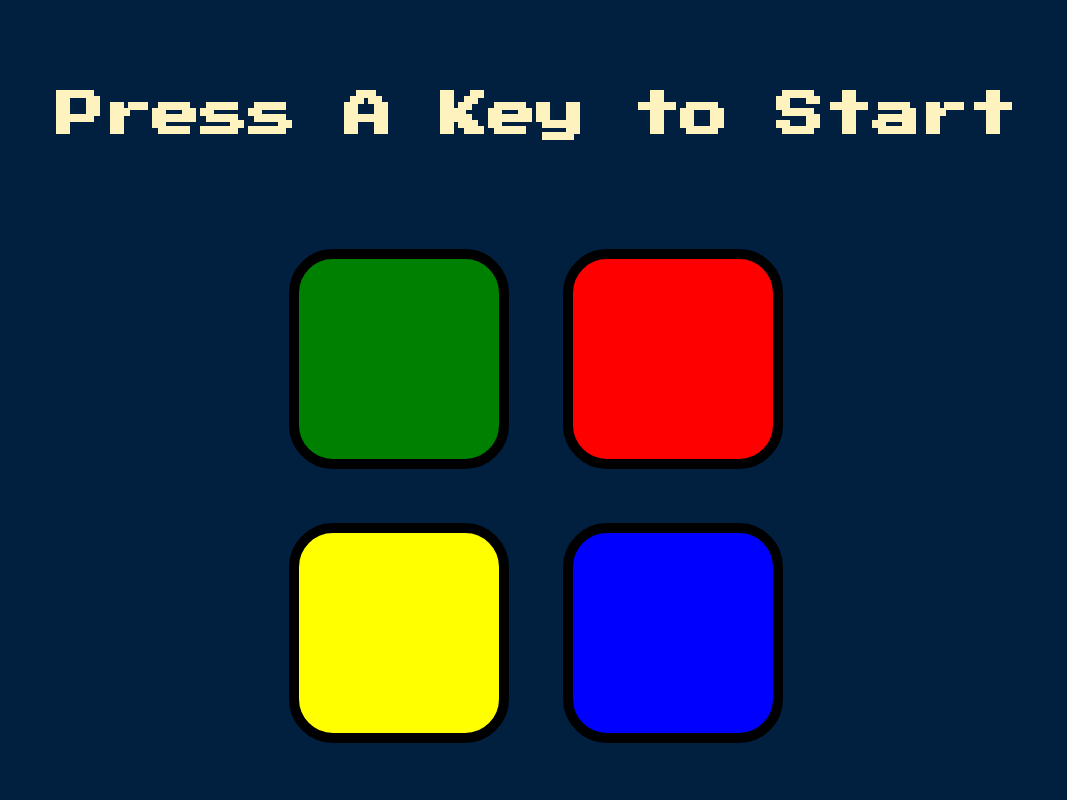
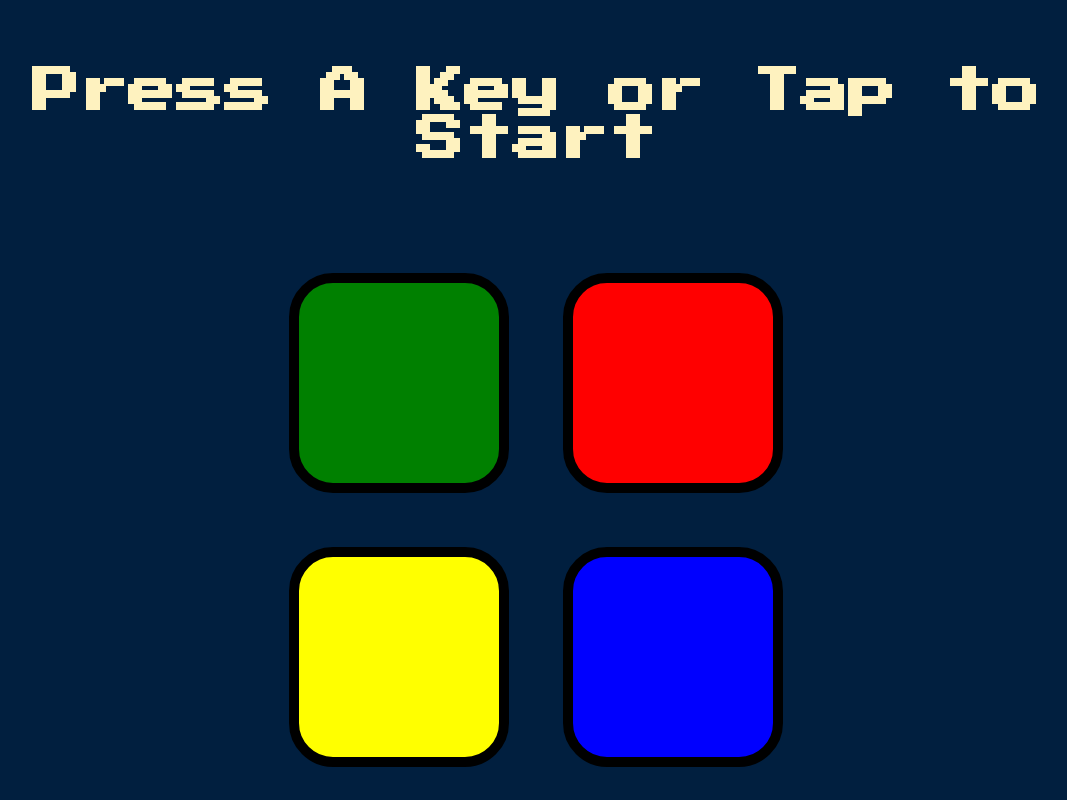
Before and after one commit to amlansahoo07/simon-game, a plain HTML site: page index.html in a window 1280 px wide. Shown: the whole page, without its empty margins (104-1171 px from the left). Drawn offline with nearby package versions, Linux system fonts and the light colour scheme.

Commit message:
Update h1 text

```diff
--- a/index.html
+++ b/index.html
@@ -10,7 +10,7 @@
 </head>
 
 <body>
-  <h1 id="level-title">Press A Key to Start</h1>
+  <h1 id="level-title">Press A Key or Tap to Start</h1>
   <div class="container">
     <div class="row">
 
```
